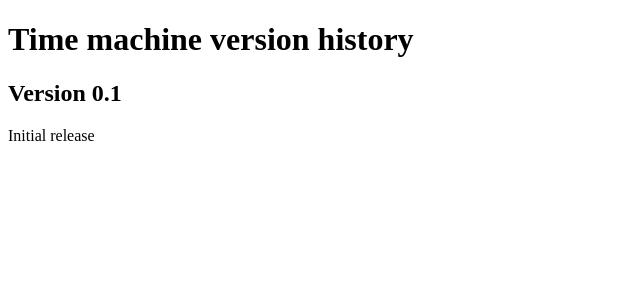
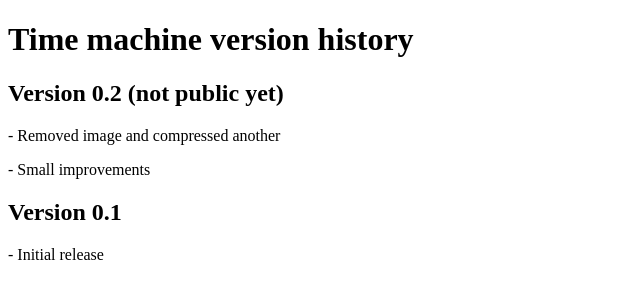
Before and after one commit to Pikku-a/time-machine, a plain HTML site: page version-history.html in a window 1280 px wide. Shown: the whole page, without its empty margins (0-640 px from the left). Drawn offline with Linux system fonts and the light colour scheme.

Commit message:
updated version history

```diff
--- a/version-history.html
+++ b/version-history.html
@@ -2,7 +2,10 @@
 <html>
     <body>
         <h1>Time machine version history</h1>
+        <h2>Version 0.2 (not public yet)</h2>
+        <p>- Removed image and compressed another</p>
+        <p>- Small improvements</p>
         <h2>Version 0.1</h2>
-        <p>Initial release</p>
+        <p>- Initial release</p>
     </body>
 </html>
```
